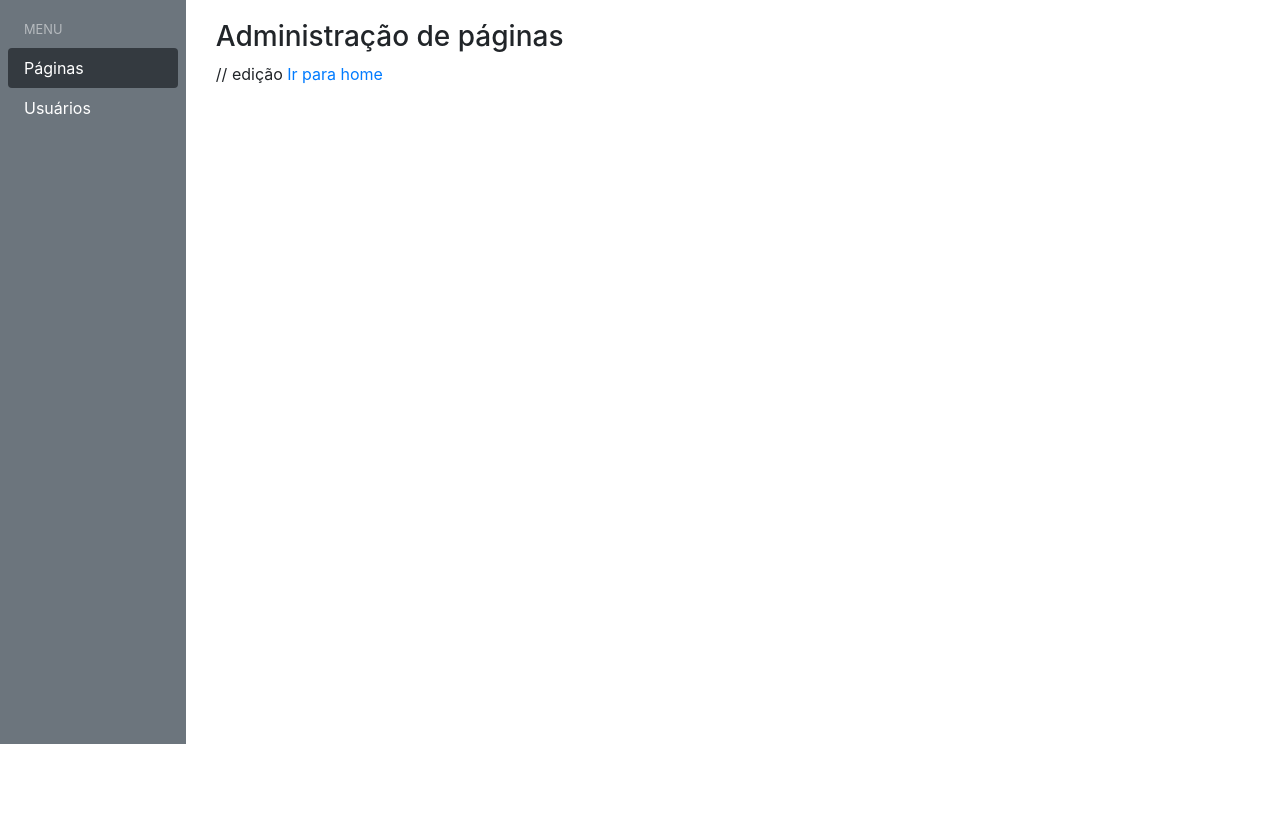
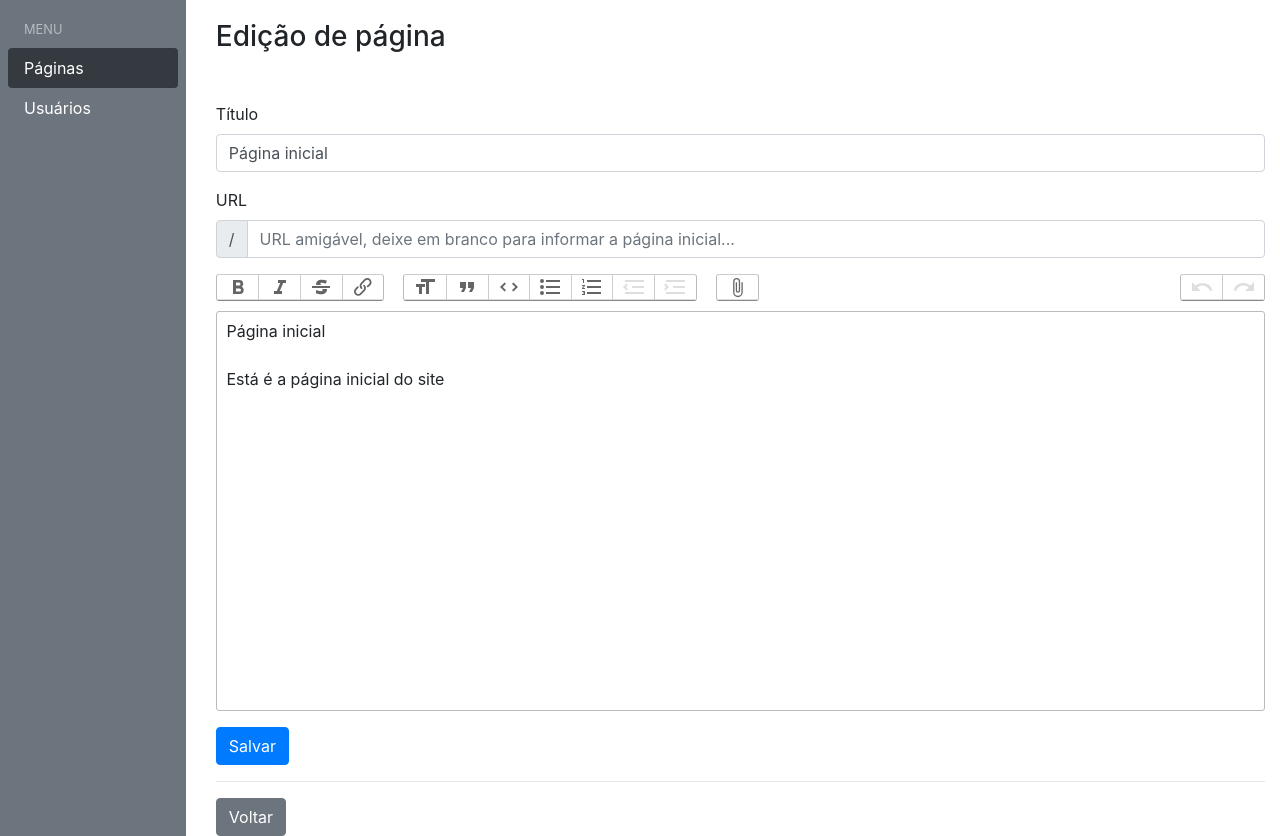
Before and after one commit to heitor92/projeto-site-adm, a PHP site: page /admin/pages/1/edit in a window 1280 px wide. Shown: the part 56-892 px from the top of the page. Before the commit the page ends 800 px from the top, so only its background shows below. Run offline with PHP 8.4, Linux system fonts and the light colour scheme.

Commit message:
Criando funções para integrar com o banco de dados

```diff
--- /dev/null
+++ b/code/admin/pages/db.php
@@ -0,0 +1,21 @@
+<?php
+
+$pages_all = function () {
+    // buscar todas as páginas
+};
+
+$pages_one = function ($id) {
+    // buscar uma única página
+};
+
+$pages_create = function () {
+    // cadastra uma página
+};
+
+$pages_edit = function ($id) {
+    // atualiza uma página
+};
+
+$pages_delete = function ($id) {
+    // remove uma página
+};
--- /dev/null
+++ b/code/admin/pages/routes.php
@@ -0,0 +1,34 @@
+<?php
+
+include __DIR__ . '/db.php';
+
+if (resolve('/admin/pages')) {
+    $pages = $pages_all();
+    render('admin/pages/index', 'admin', ['pages' => $pages]);
+
+} elseif (resolve('/admin/pages/create')) {
+    if($_SERVER['REQUEST_METHOD'] == 'POST'){
+        $pages_create();
+        header('location: /admin/pages');
+    }
+    render('admin/pages/create', 'admin');
+
+} elseif ($params = resolve('/admin/pages/(\d+)')) {
+    $page = $pages_one($params[1]);
+    render('admin/pages/view', 'admin', ['page' => $page]);
+
+} elseif ($params = resolve('/admin/pages/(\d+)/edit')) {
+    if($_SERVER['REQUEST_METHOD'] == 'POST'){
+        $pages_edit($params[1]);
+        header('location: /admin/pages');
+    }
+    render('admin/pages/edit', 'admin');
+
+} elseif ($params = resolve('/admin/pages/(\d+)/delete')) {
+    if($_SERVER['REQUEST_METHOD'] == 'POST'){
+        $pages_delete($params[1]);
+        header('location: /admin/pages');
+    }
+    header('location: /admin/pages');
+
+}
--- a/code/admin/routes.php
+++ b/code/admin/routes.php
@@ -2,22 +2,8 @@
 
 if(resolve('/admin')){
     render('admin/home', 'admin');
-
-} elseif (resolve('/admin/pages')) {
-    render('admin/pages/index', 'admin');
-
-} elseif (resolve('/admin/pages/create')) {
-    render('admin/pages/create', 'admin');
-
-} elseif (resolve('/admin/pages/(\d)+')) {
-    render('admin/pages/view', 'admin');
-
-} elseif (resolve('/admin/pages/(\d)+/edit')) {
-    render('admin/pages/edit', 'admin');
-
-} elseif (resolve('/admin/pages/(\d)+/delete')) {
-    header('location: /admin/pages');
-
+} elseif (resolve('/admin/pages.*')) {
+    include __DIR__ . '/pages/routes.php';
 } else {
     http_response_code(404);
     echo 'Página não encontrada.';
--- a/code/template/admin/pages/create.tpl.php
+++ b/code/template/admin/pages/create.tpl.php
@@ -1,4 +1,4 @@
-<h3 class="mb-5">Administração de páginas</h3>
+<h3 class="mb-5">Nova página</h3>
 
 
 <form action="" method="POST">
--- a/code/template/admin/pages/edit.tpl.php
+++ b/code/template/admin/pages/edit.tpl.php
@@ -1,5 +1,33 @@
-<h3>Administração de páginas</h3>
+<h3 class="mb-5">Edição de página</h3>
 
-// edição
 
-<a href="/admin">Ir para home</a>
+<form action="" method="POST">
+    <div class="form-group">
+        <label for="pagesTitle">Título</label>
+        <input name="title" id="pagesTitle" type="text" class="form-control"
+            placeholder="Aqui vai o título da página..." required value="Página inicial">
+    </div>
+
+    <div class="form-group">
+        <label for="pagesUrl">URL</label>
+        <div class="input-group">
+            <div class="input-group-prepend">
+                <span class="input-group-text">/</span>
+            </div>
+            <input name="url" id="pagesUrl" type="text" class="form-control"
+                placeholder="URL amigável, deixe em branco para informar a página inicial...">
+        </div>
+    </div>
+
+    <div class="form-group">
+        <input id="pagesBody" type="hidden" name="body" value="<h3>Página inicial</h3><p>Está é a página inicial do site</p>">
+        <trix-editor input="pagesBody"></trix-editor>
+    </div>
+
+    <button type="submit" class="btn btn-primary">Salvar</button>
+
+</form>
+
+<hr>
+
+<a href="/admin/pages/1" class="btn btn-secondary">Voltar</a>
--- a/code/template/admin/pages/view.tpl.php
+++ b/code/template/admin/pages/view.tpl.php
@@ -1,4 +1,4 @@
-<h3 class="mb-5">Administração de páginas</h3>
+<h3 class="mb-5">Detalhes da página</h3>
 
 <div class="row">
     <div class="col-3">
```
